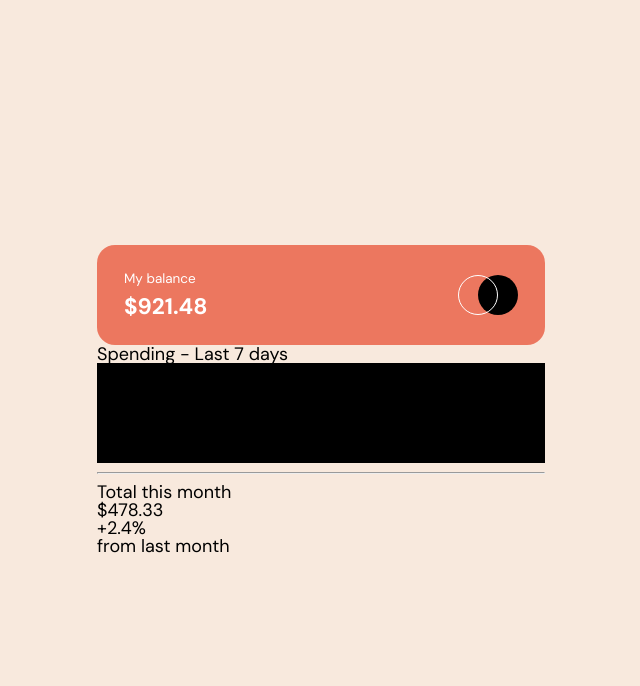
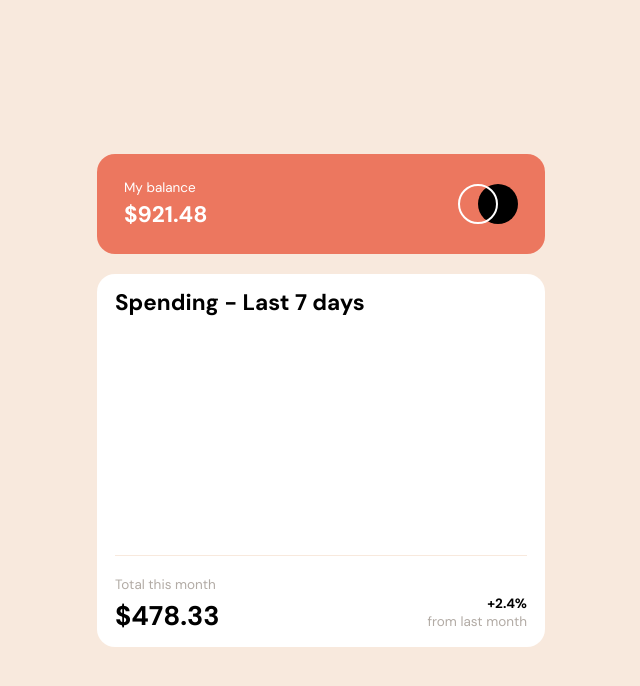
Before and after one commit to zhyph/expenses-chart-component-main-react-vite, a React (Vite) app: page / in a window 1280 px wide. Shown: the top 686 px of the page, without its empty margins (319-959 px from the left). Built offline with nearby package versions, Linux system fonts and the light colour scheme.

Commit message:
nothing really

```diff
--- a/package.json
+++ b/package.json
@@ -10,6 +10,7 @@
   "dependencies": {
     "react": "^18.0.0",
     "react-dom": "^18.0.0",
+    "recharts": "^2.1.12",
     "sass": "^1.52.3"
   },
   "devDependencies": {
--- a/resources/index.html
+++ b/resources/index.html
@@ -13,7 +13,7 @@
     />
 
     <!-- Feel free to remove these styles or customise in your own stylesheet 👍 -->
-    <style>
+    <!-- <style>
       .attribution {
         font-size: 11px;
         text-align: center;
@@ -21,7 +21,7 @@
       .attribution a {
         color: hsl(228, 45%, 44%);
       }
-    </style>
+    </style> -->
   </head>
   <body>
     My balance $921.48 Spending - Last 7 days mon tue wed thu fri sat sun Total
--- a/src/Components/Body/Body.scss
+++ b/src/Components/Body/Body.scss
@@ -0,0 +1,51 @@
+@use '../../styles/variables';
+
+.body-container {
+  margin-top: 20px;
+  background-color: #fff;
+  border-radius: 1rem;
+  padding: 1rem;
+
+  .title {
+    font-size: 1.25rem;
+    font-weight: bold;
+    margin-bottom: 1rem;
+  }
+
+  hr:first-of-type {
+    background-color: variables.$cream;
+    border: none;
+    height: 1px;
+    margin: 1.25rem 0
+  }
+
+  .graph-analytics {
+    display: flex;
+    justify-content: space-between;
+    color: #b2aba5;
+    font-size: .75rem;
+    height: max-content;
+
+    div {
+      display: flex;
+      flex-direction: column;
+      flex-wrap: wrap;
+      gap: 10px;
+
+      &:last-child {
+        align-items: flex-end;
+        gap: 5px;
+        justify-content: flex-end;
+      }
+    }
+
+    .value {
+      &:last-child {
+        font-size: 1.5rem;
+      }
+
+      font-weight: bold;
+      color: #000;
+    }
+  }
+}
--- a/src/Components/Body/index.tsx
+++ b/src/Components/Body/index.tsx
@@ -1,17 +1,27 @@
+import './Body.scss';
+import { BarChart, Bar, ResponsiveContainer, XAxis } from 'recharts';
+import data from '../../../resources/data.json';
+
 const Body: React.FC = () => {
+  console.log(data);
   return (
     <div className="body-container">
       <p className="title">Spending - Last 7 days</p>
-      <div style={{ height: '100px', backgroundColor: '#000' }}></div>
+      <ResponsiveContainer width="100%" height="200px">
+        <BarChart data={data}>
+          <Bar dataKey="amount" />
+          <XAxis dataKey="day" />
+        </BarChart>
+      </ResponsiveContainer>
       <hr />
       <div className="graph-analytics">
         <div>
-          <p className="total title">Total this month</p>
-          <p className="total value">$478.33</p>
+          <p>Total this month</p>
+          <p className="value">$478.33</p>
         </div>
         <div>
-          <p className="percentage value">+2.4%</p>
-          <p className="percentage title">from last month</p>
+          <p className="value">+2.4%</p>
+          <p>from last month</p>
         </div>
       </div>
     </div>
--- a/src/Components/Header/Header.scss
+++ b/src/Components/Header/Header.scss
@@ -49,7 +49,7 @@
 
     .hollow {
       background-color: transparent;
-      border: 1px solid #fff;
+      border: 2px solid #fff;
       right: 20px;
       z-index: 1;
     }
```
Also changed, not shown: 1 other file (tests, documents, lock files or other folders).
